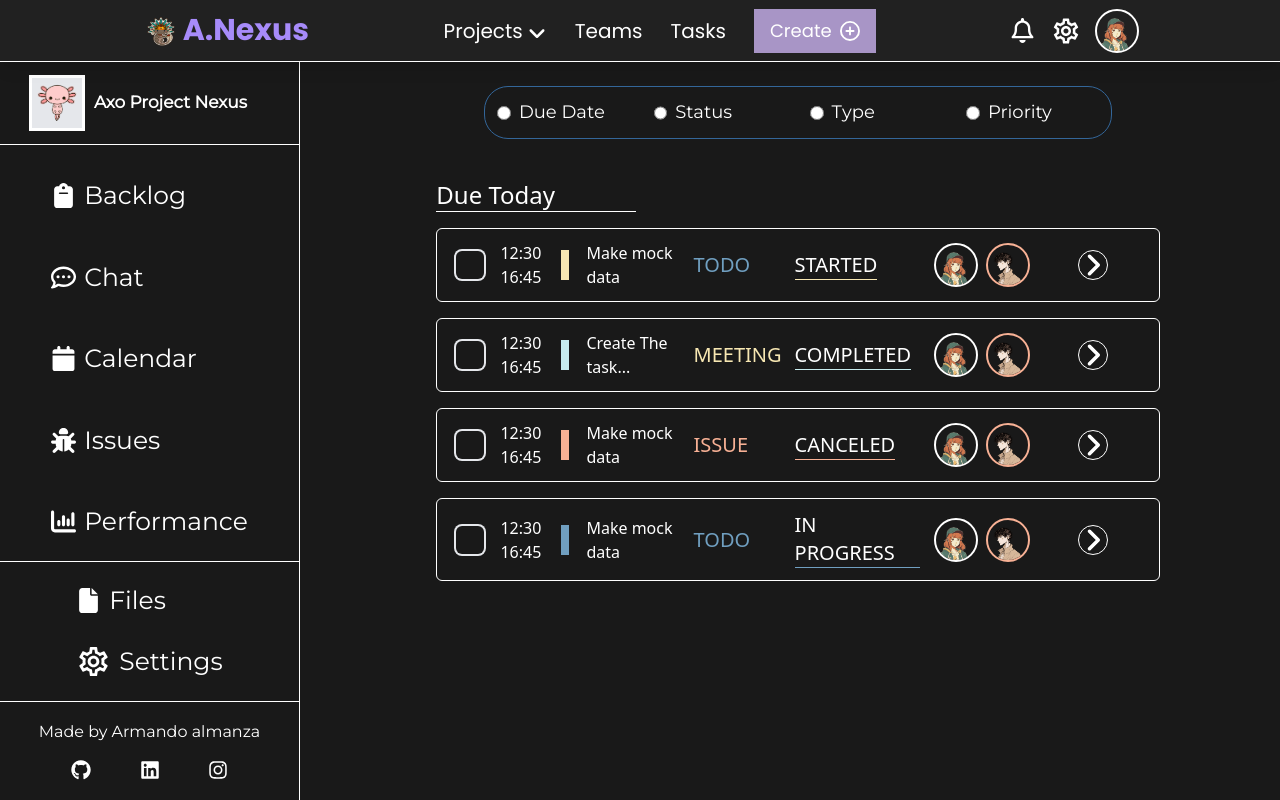
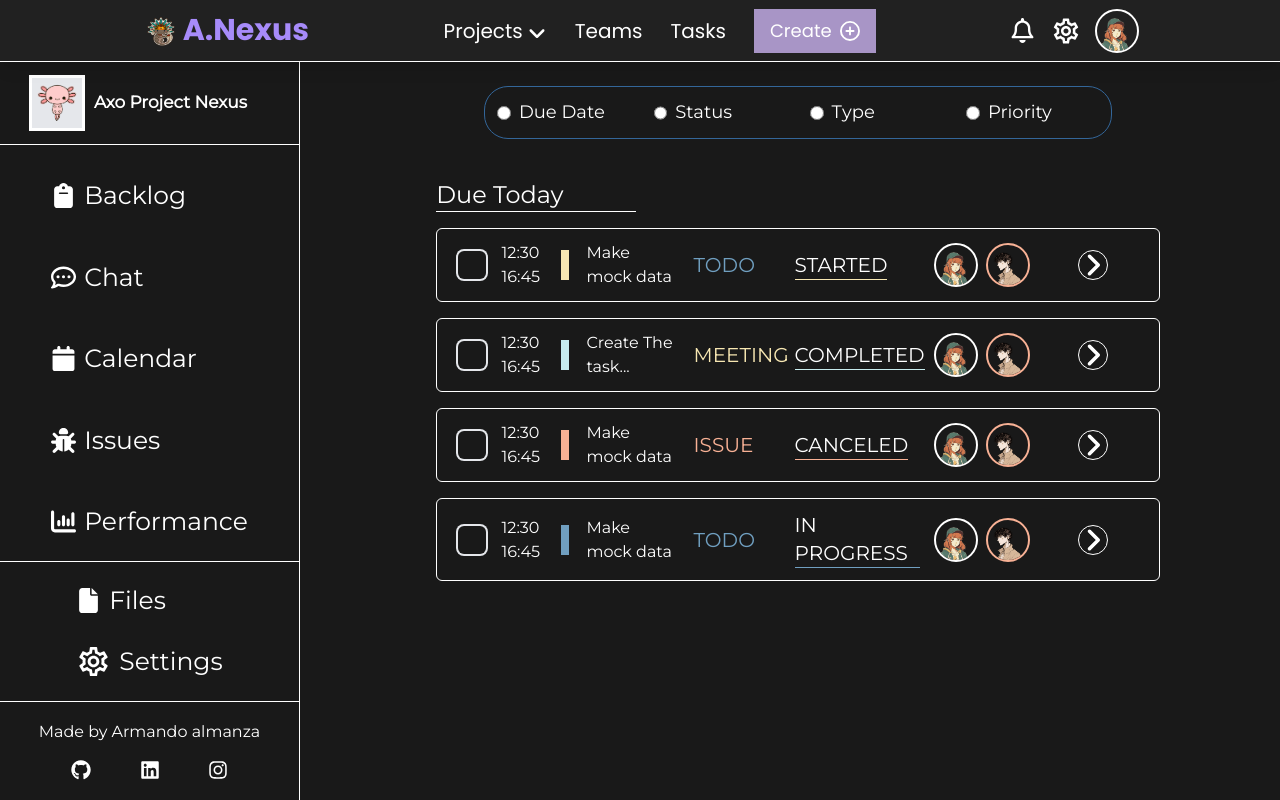
Before and after one commit to ArmandoAlmanza/Axo-Proyect-Nexus, a React (Vite) app in the folder client/: page /dashboard in a window 1280 px wide. Built offline with nearby package versions, Linux system fonts and the light colour scheme.

Commit message:
add the second font

```diff
--- a/client/src/components/Dashboard/ProjectView.tsx
+++ b/client/src/components/Dashboard/ProjectView.tsx
@@ -16,7 +16,7 @@ const ProjectView = () => {
 
     return (
         <main
-            className={clsx("grid gap-4", {
+            className={clsx("grid gap-4 font-secondary", {
                 "grid-cols-[300px,auto]": screenSize.width > 860,
             })}
         >
```
